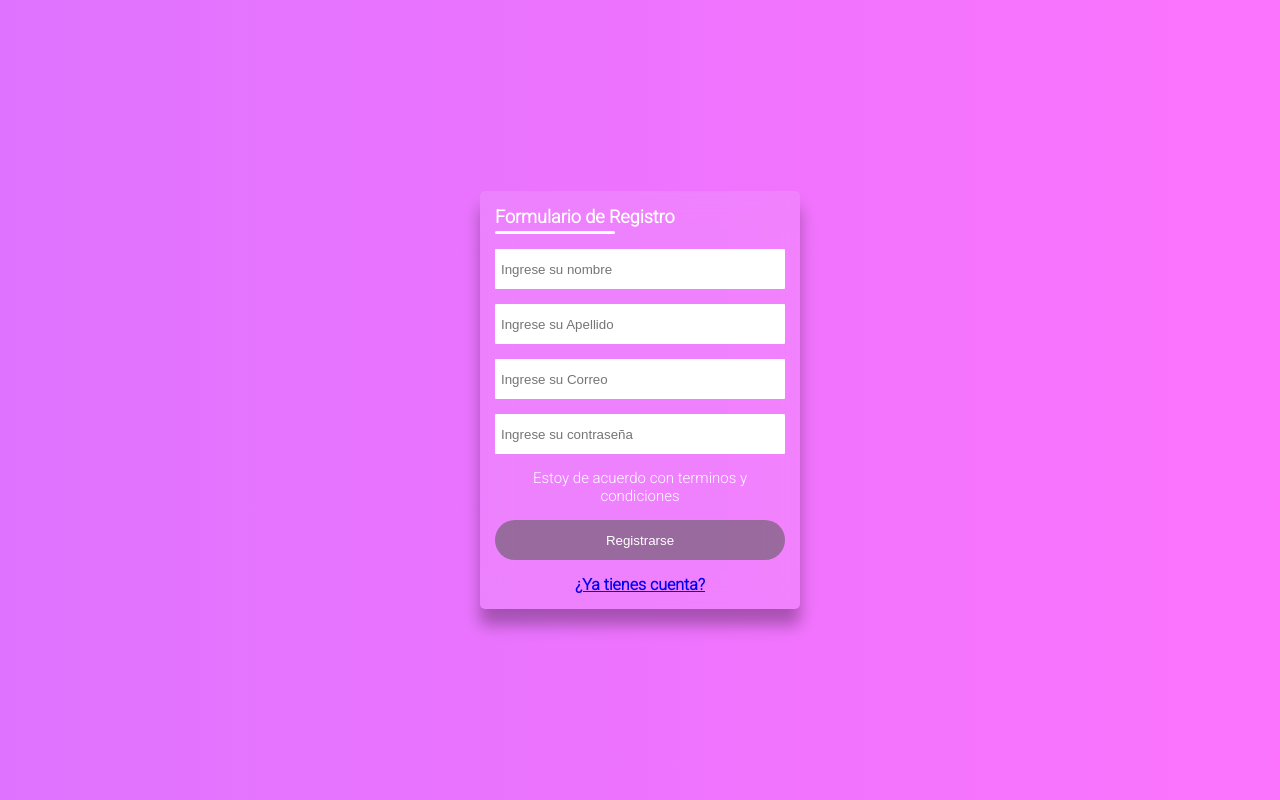
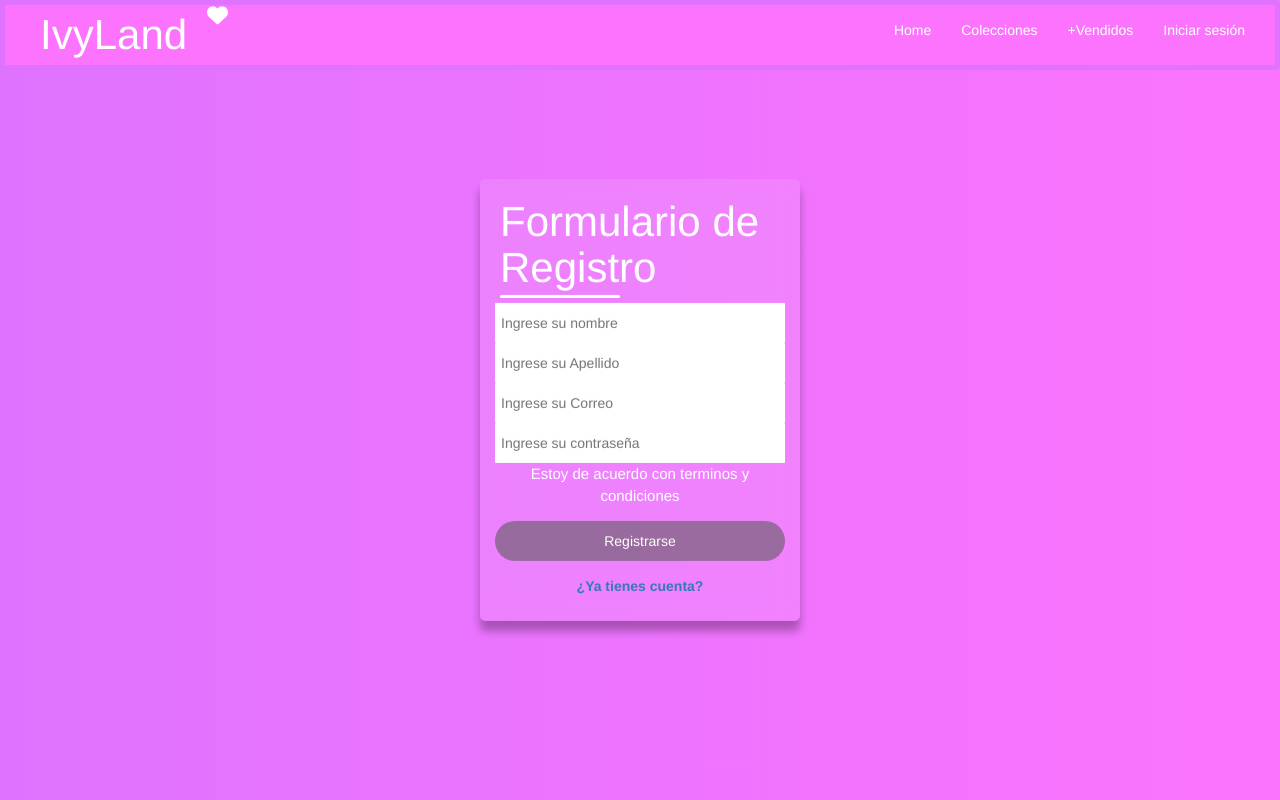
Before and after one commit to YusPerdomo/Java-24101-Grupo3, a plain HTML site: page indexRegistro.html in a window 1280 px wide. Drawn offline with nearby package versions, Linux system fonts and the light colour scheme.

Commit message:
Update indexRegistro.html
Modificación para el Home.

```diff
--- a/indexRegistro.html
+++ b/indexRegistro.html
@@ -5,12 +5,68 @@
     <meta http-equiv="X-UA-Compatible" content="IE=edge">
     <meta name="viewport" content="width=device-width, initial-scale=1.0">
     <link rel="stylesheet" href="styleRegistro.css">
+    <link rel="stylesheet" href="./estilos-index.css">
     <link href="https://fonts.googleapis.com/css2?family=Roboto:wght@300&display=swap" rel="stylesheet">
+
     <title>Formulario de Registro</title>
+
+    <!--  Llamar a marco bootstrap, para barra de navegación responsive -->
+    <link rel="stylesheet" href="https://maxcdn.bootstrapcdn.com/bootstrap/3.4.1/css/bootstrap.min.css">
+    <script src="https://ajax.googleapis.com/ajax/libs/jquery/3.7.1/jquery.min.js"></script>
+    <script src="https://maxcdn.bootstrapcdn.com/bootstrap/3.4.1/js/bootstrap.min.js"></script>
+    <!--importar las fuente google font -->
+    <!-- google font 1 nav-nombre -->
+    <link rel="preconnect" href="https://fonts.googleapis.com">
+    <link rel="preconnect" href="https://fonts.gstatic.com" crossorigin>
+    <link href="https://fonts.googleapis.com/css2?family=Dancing+Script:wght@400..700&display=swap" rel="stylesheet">
+    <!-- google font 2 enlaces -->
+    <link rel="preconnect" href="https://fonts.googleapis.com">
+    <link rel="preconnect" href="https://fonts.gstatic.com" crossorigin>
+    <link href="https://fonts.googleapis.com/css2?family=Cinzel:wght@400..900&display=swap" rel="stylesheet">
+    <!-- google font 3 seccion 1, h1 -->
+    <link rel="preconnect" href="https://fonts.googleapis.com">
+    <link rel="preconnect" href="https://fonts.gstatic.com" crossorigin>
+    <link href="https://fonts.googleapis.com/css2?family=Antonio:wght@100..700&display=swap" rel="stylesheet">
+    <!-- aca podemos poner un icono-->
 </head>
 <body>
+    <header>
+        <!-- ********************************************************************** -->
+        <!-- 2) INICIO CÓDIGO BOOTSTRAP BARRA DE NAVEGACIÓN  -->
+        <nav class="navbar navbar-inverse nav-header" style="background-color: #fc74fd; border: #df73ff solid 5px;">
+            <div class="container-fluid">
+                <div class="navbar-header">
+                    <button type="button" class="navbar-toggle" data-toggle="collapse" data-target="#myNavbar">
+                        <!--  las tres rayitas del burguer  -->
+                        <span class="icon-bar"></span>
+                        <span class="icon-bar"></span>
+                        <span class="icon-bar"></span>
+                    </button>
+                    <a class="navbar-brand dancing-script-nav-name" style="font-size: 42px; margin: 5px; color: white;"
+                        href="./index.html">IvyLand</a>
+                    <a href=""><i class="fa-solid fa-heart fa-flip fa-xl" style="color: white;"></i></a>
+
+                </div>
+                <!--  inicio modo responsive (burguer)  -->
+                <div class="collapse navbar-collapse burguer-doble" id="myNavbar">
+                    <ul class="nav navbar-nav navbar-right cinzel-enlaces">
+                        <!-- ul padre de los cinco li | necesito que ul ordene a sus hijos sobre un eje horizontal -->
+                        <li><a href=" " class="enlaces cinzel-enlaces" style="color: white;">Home</a></li>
+                        <li><a href=" " class="enlaces cinzel-enlaces" style="color: white;">Colecciones</a></li>
+                        <li><a href=" " class="enlaces cinzel-enlaces" style="color: white;">+Vendidos</a></li>
+                        <li><a href="indexLogin.html" class="enlaces cinzel-enlaces" style="color: white;">Iniciar sesión</a></li>
+                    </ul>
+                </div>
+                <!--  fin modo responsive (burguer)  -->
+            </div>
+        </nav>
+        <!--  FIN CÓDIGO BOOTSTRAP BARRA DE NAVEGACIÓN  -->
+        <!-- ********************************************************************** -->
+    </header>
+    <main>
+        <section>
             <form action="">
-        <h1>Formulario de Registro </h1>
+                <h1 class="" style="font-size: 42px; margin: 5px; color: white; ">Formulario de Registro </h1>
                 <input type="text" placeholder="Ingrese su nombre">
                 <input type="text" placeholder="Ingrese su Apellido">
                 <input type="email" placeholder="Ingrese su Correo">
@@ -19,5 +75,12 @@
                 <button>Registrarse</button>
                 <p class="link"><a href="indexLogin.html">¿Ya tienes cuenta?</a></p>
                 </form>
+        </section>
+
+
+
+    </main>
+
+    <script src="https://kit.fontawesome.com/2ebc501450.js" crossorigin="anonymous"></script>
 </body>
 </html>
```
Lines whose indentation alone changed are shown as unchanged.
